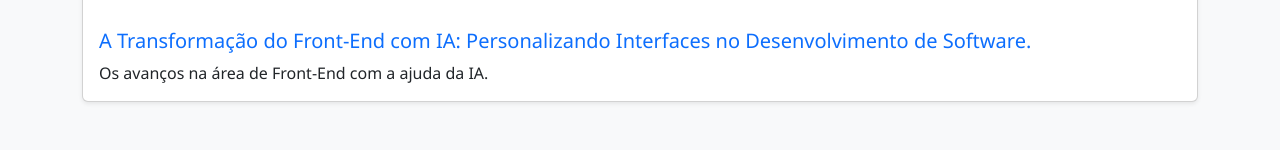
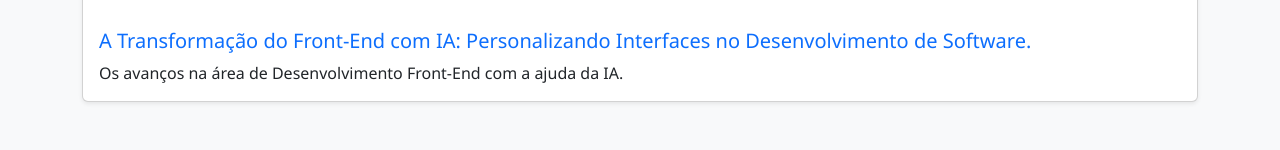
Before and after one commit to IkkyLuiz/Landing_Page_Artigos, a plain HTML site: page index.html in a window 1280 px wide. Shown: the part 506-656 px from the top of the page. Drawn offline with nearby package versions, Linux system fonts and the light colour scheme.

Commit message:
Update index.html
Pequena mudança de texto.

```diff
--- a/index.html
+++ b/index.html
@@ -60,7 +60,7 @@
              A Transformação do Front-End com IA: Personalizando Interfaces no Desenvolvimento de Software.
           </a>
         </h5>
-        <p class="card-text">Os avanços na área de Front-End com a ajuda da IA.</p>
+        <p class="card-text">Os avanços na área de Desenvolvimento Front-End com a ajuda da IA.</p>
       </div>
     </div>
   </section>
```
